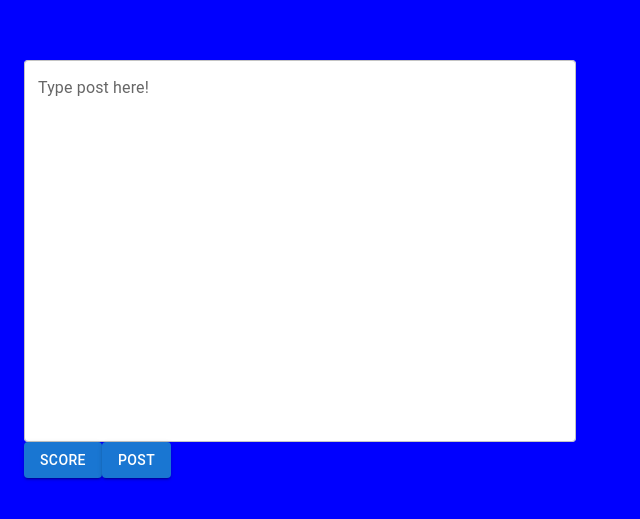
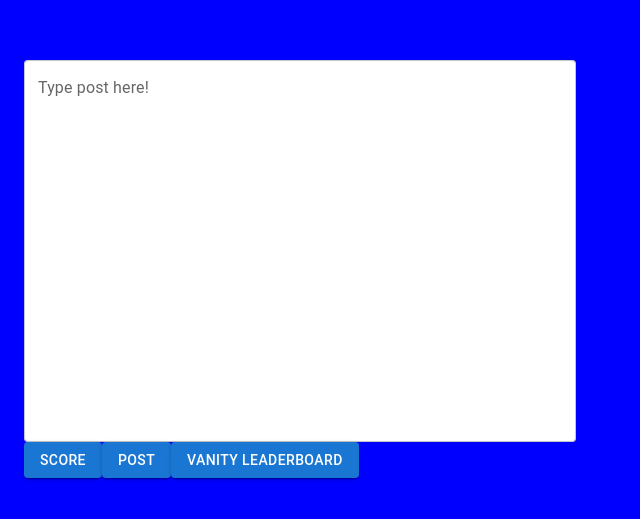
Before and after one commit to jinyang628/BlueSkyHack, a React (Vite) app in the folder frontend/: page / in a window 1280 px wide. Shown: the part 131-650 px from the top of the page, without its empty margins (0-640 px from the left). Built offline with nearby package versions, Linux system fonts and the light colour scheme; the HTML template or start-up script is replaced by a standard one.

Commit message:
import function in fe

```diff
--- a/frontend/src/App.jsx
+++ b/frontend/src/App.jsx
@@ -2,6 +2,7 @@ import { Container, CssBaseline } from "@mui/material";
 import { createTheme, ThemeProvider } from "@mui/material/styles";
 import TextInput from "./components/Input";
 import ClickButton from "./components/ClickButton";
+import { getPostLeaderboard } from "./api/getPostLeaderboard";
 
 // Create a theme instance
 const theme = createTheme({
@@ -33,6 +34,9 @@ const App = () => {
           <ClickButton onClick={() => console.log("Button clicked")}>
             Post
           </ClickButton>
+          <ClickButton onClick={() => getPostLeaderboard()}>
+            Vanity Leaderboard
+          </ClickButton>
         </Container>
       </div>
     </ThemeProvider>
```
Also changed, not shown: 1 other file (tests, documents, lock files or other folders).
